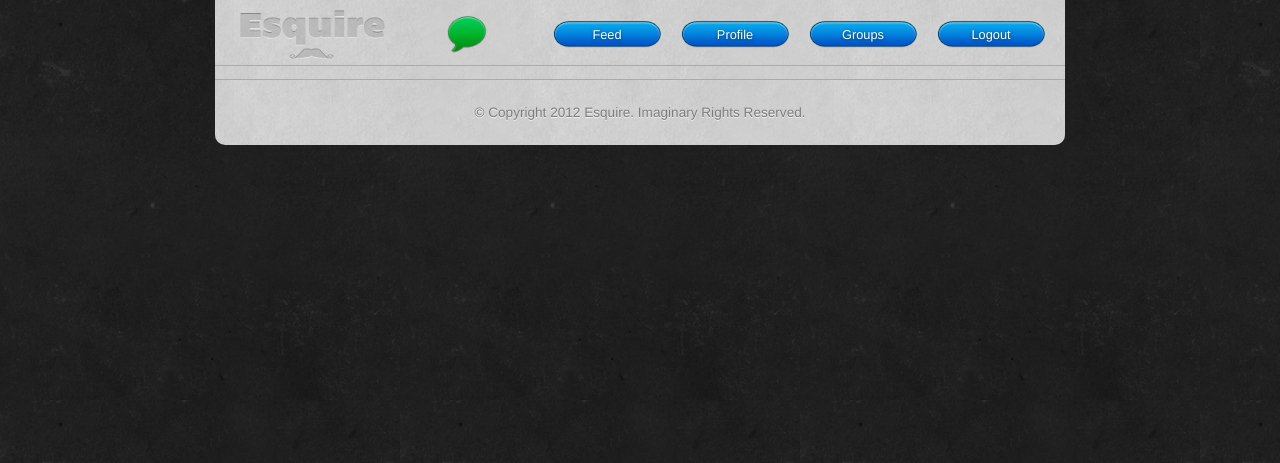
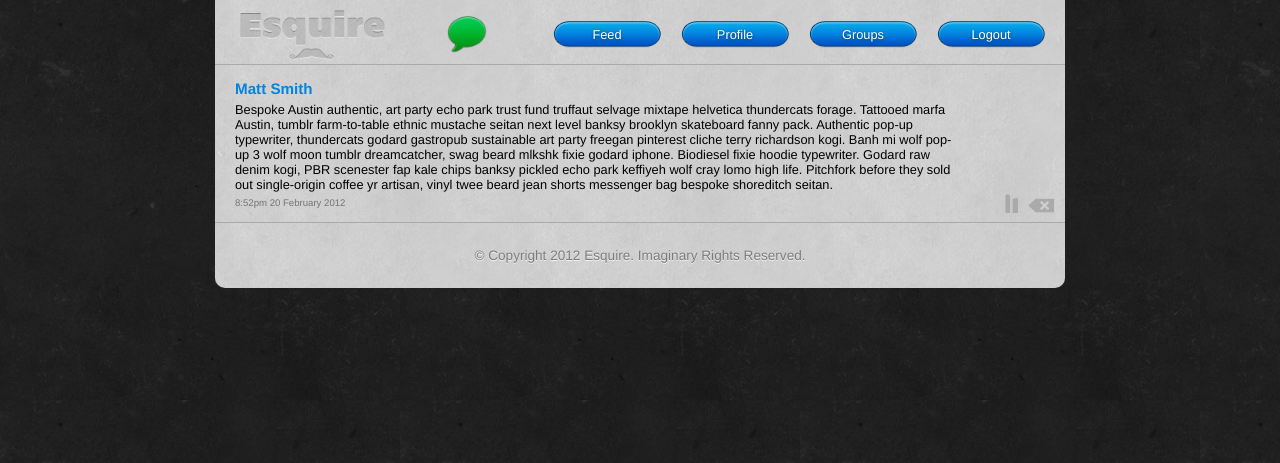
Before and after one commit to stevenacalhoun/Esquire, a PHP site: page /feed.php in a window 1280 px wide. Shown: the top 463 px of the page. Run offline with PHP 8.4, Linux system fonts and the light colour scheme; the visitor is signed in with stand-in values (Sample User, id 1).

Commit message:
Feed chunk HTML/CSS done, test post in place.

```diff
--- a/css/style.css
+++ b/css/style.css
@@ -517,3 +517,40 @@ footer{
 #emptyResults{margin: 0 0 20px 20px;}
 
 /* Feed */
+.feedBlock{
+	width: 100%;
+	padding: 15px 0;
+	background: url('../images/boxBG.png');
+	box-shadow: 0px 1px 0px rgb(170, 170, 170), 0px -1px 0px rgb(170,170,170);
+}
+.feedName{
+	margin-left: 20px;
+	font-size: 0.95em;
+	font-weight: bold;
+	color: #0283de;
+}
+.feedPost{
+	margin: 5px 100px 0 20px;
+	font-size: 0.8em;
+}
+.feedDate{
+	margin: 5px 100px 0 20px;
+	font-size: 0.6em;
+	color: #757575;
+}
+.feedFlag{
+	background: url('../images/flag.png') no-repeat;
+	float: right;
+	margin: -15px 10px 0 0;
+}
+	.feedFlag:hover{background: url('../images/flagHover.png') no-repeat;}
+.feedDelete{
+	width: 27px;
+	height: 15px;
+	background: url('../images/delete.png') no-repeat;
+	background-size: 27px 15px;
+	float: right;
+	margin: -10px 10px 0 0;
+	cursor: pointer;
+}
+	.feedDelete:hover{background: url('../images/deleteHover.png') no-repeat;}
--- a/feed.php
+++ b/feed.php
@@ -37,6 +37,13 @@
 		</header>
 
 		<!-- Feed chunks go here -->
+		<div class="feedBlock">
+			<div class="feedName">Matt Smith</div>
+			<div class="feedPost">Bespoke Austin authentic, art party echo park trust fund truffaut selvage mixtape helvetica thundercats forage. Tattooed marfa Austin, tumblr farm-to-table ethnic mustache seitan next level banksy brooklyn skateboard fanny pack. Authentic pop-up typewriter, thundercats godard gastropub sustainable art party freegan pinterest cliche terry richardson kogi. Banh mi wolf pop-up 3 wolf moon tumblr dreamcatcher, swag beard mlkshk fixie godard iphone. Biodiesel fixie hoodie typewriter. Godard raw denim kogi, PBR scenester fap kale chips banksy pickled echo park keffiyeh wolf cray lomo high life. Pitchfork before they sold out single-origin coffee yr artisan, vinyl twee beard jean shorts messenger bag bespoke shoreditch seitan.</div>
+			<div class="feedDate">8:52pm 20 February 2012</div>
+			<div class="feedDelete"></div>
+			<div class="feedFlag icon"></div>
+		</div>
 
 	</div>
 	<footer>&copy; Copyright 2012 Esquire. Imaginary Rights Reserved.</footer>
```
Also changed, not shown: feedGroups.php (+2 -12 lines), images/flag.png, images/flagHover.png (added), 1 other file.
